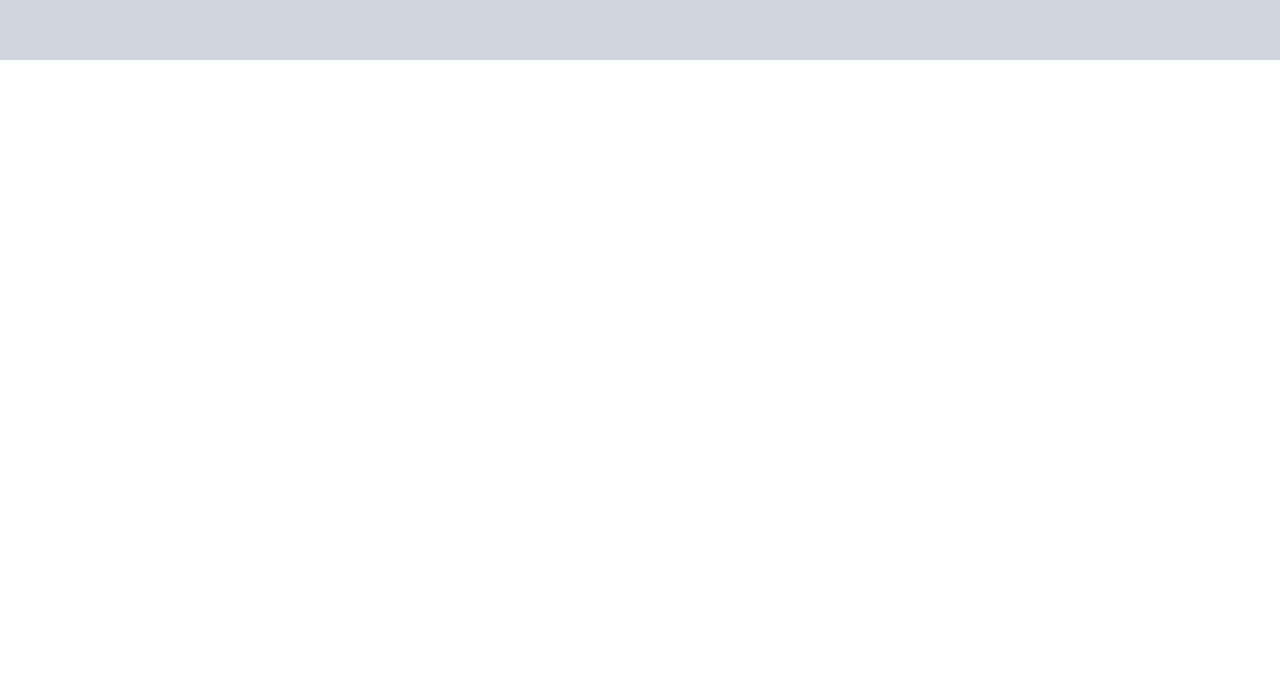
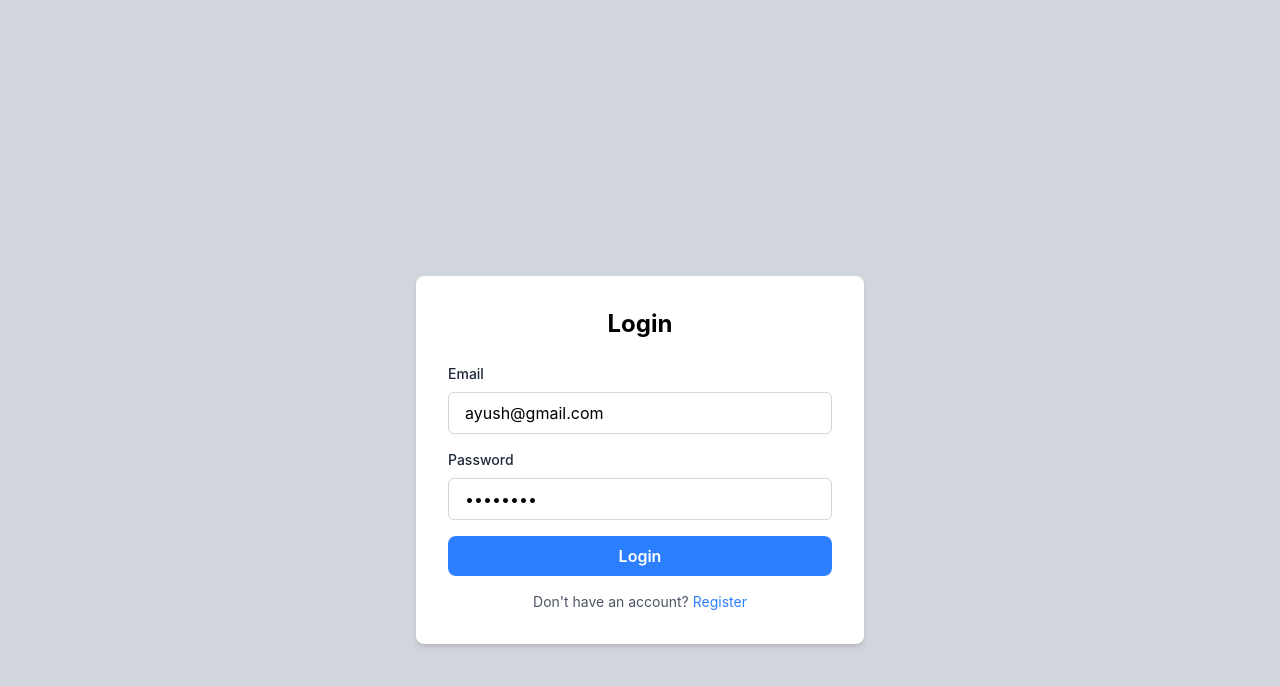
Before and after one commit to ayushraj78088/shortly, a React (Vite) app in the folder frontend/: page / in a window 1280 px wide. Shown: the part 740-1426 px from the top of the page. Before the commit the page ends 800 px from the top, so only its background shows below. Built offline with nearby package versions, Linux system fonts and the light colour scheme; no server answers.

Commit message:
Setup register and login user forms in FE

```diff
--- a/frontend/src/App.jsx
+++ b/frontend/src/App.jsx
@@ -1,9 +1,11 @@
+import AuthPage from "./pages/AuthPage";
 import HomePage from "./pages/HomePage";
 
 function App() {
   return (
     <>
       <HomePage />
+      <AuthPage />
     </>
   );
 }
--- /dev/null
+++ b/frontend/src/api/user.api.js
@@ -0,0 +1,18 @@
+import axiosInstance from "../utils/axiosInstance";
+
+export const registerUser = async (name, email, password) => {
+  const { data } = await axiosInstance.post("/api/auth/register", {
+    name,
+    email,
+    password,
+  });
+  return data;
+};
+
+export const loginUser = async (email, password) => {
+  const { data } = await axiosInstance.post("/api/auth/login", {
+    email,
+    password,
+  });
+  return data;
+};
--- /dev/null
+++ b/frontend/src/components/LoginForm.jsx
@@ -0,0 +1,85 @@
+import { useState } from "react";
+import { loginUser } from "../api/user.api";
+
+const LoginForm = ({ state }) => {
+  const [email, setEmail] = useState("ayush@gmail.com");
+  const [password, setPassword] = useState("12345678");
+  const [loading, setLoading] = useState(false);
+  const [error, setError] = useState("");
+
+  const handleSubmit = async (e) => {
+    e.preventDefault();
+
+    setLoading(true);
+    setError("");
+
+    try {
+      const user = await loginUser(email, password);
+      console.log(user.message);
+    } catch (error) {
+      setError(error.response?.data?.error || "Something went wrong");
+    } finally {
+      setLoading(false);
+    }
+  };
+
+  return (
+    <div className="bg-white p-8 rounded-lg shadow-md w-full max-w-md">
+      <h1 className="text-2xl font-bold text-center mb-6">Login</h1>
+
+      <form className="space-y-4" onSubmit={handleSubmit}>
+        {/* Email */}
+        <div className="flex flex-col gap-2">
+          <label htmlFor="email" className="text-sm font-medium text-gray-800">
+            Email
+          </label>
+
+          <input
+            type="email"
+            id="email"
+            name="email"
+            value={email}
+            onChange={(e) => setEmail(e.target.value)}
+            placeholder="Enter your email"
+            className="w-full px-4 py-2 border border-gray-300 rounded-md focus:outline focus:outline-sky-500"
+          />
+        </div>
+
+        {/* Password */}
+        <div className="flex flex-col gap-2">
+          <label
+            htmlFor="password"
+            className="text-sm font-medium text-gray-800"
+          >
+            Password
+          </label>
+
+          <input
+            type="password"
+            id="password"
+            name="password"
+            value={password}
+            onChange={(e) => setEmail(e.target.value)}
+            placeholder="Enter your password"
+            className="w-full px-4 py-2 border border-gray-300 rounded-md focus:outline focus:outline-sky-500"
+          />
+        </div>
+
+        <button className="w-full bg-blue-500 hover:bg-blue-600 text-white font-semibold py-2 px-4 rounded-lg transition-all duration-300 cursor-pointer">
+          Login
+        </button>
+      </form>
+
+      <p className="text-sm text-center text-gray-600 mt-4">
+        Don&apos;t have an account?{" "}
+        <button
+          onClick={() => state(false)}
+          className="text-blue-500 hover:underline cursor-pointer"
+        >
+          Register
+        </button>
+      </p>
+    </div>
+  );
+};
+export default LoginForm;
--- /dev/null
+++ b/frontend/src/components/RegisterForm.jsx
@@ -0,0 +1,103 @@
+import { useState } from "react";
+import { registerUser } from "../api/user.api";
+
+const RegisterForm = ({ state }) => {
+  const [name, setName] = useState("Ayush");
+  const [email, setEmail] = useState("ayush@gmail.com");
+  const [password, setPassword] = useState("12345678");
+  const [loading, setLoading] = useState(false);
+  const [error, setError] = useState("");
+
+  const handleSubmit = async (e) => {
+    e.preventDefault();
+
+    setLoading(true);
+    setError("");
+
+    try {
+      const user = await registerUser(name, email, password);
+      console.log(user.message);
+    } catch (error) {
+      setError(error.response?.data?.error || "Something went wrong");
+    } finally {
+      setLoading(false);
+    }
+  };
+
+  return (
+    <div className="bg-white p-8 rounded-lg shadow-md w-full max-w-md">
+      <h1 className="text-2xl font-bold text-center mb-6">Create Account</h1>
+
+      <form className="space-y-4" onSubmit={handleSubmit}>
+        {/* Name */}
+        <div className="flex flex-col gap-2">
+          <label htmlFor="name" className="text-sm font-medium text-gray-800">
+            Name
+          </label>
+
+          <input
+            type="text"
+            id="name"
+            name="name"
+            value={name}
+            onChange={(e) => setName(e.target.value)}
+            placeholder="Enter your name"
+            className="w-full px-4 py-2 border border-gray-300 rounded-md focus:outline focus:outline-sky-500"
+          />
+        </div>
+
+        {/* Email */}
+        <div className="flex flex-col gap-2">
+          <label htmlFor="email" className="text-sm font-medium text-gray-800">
+            Email
+          </label>
+
+          <input
+            type="email"
+            id="email"
+            name="email"
+            value={email}
+            onChange={(e) => setEmail(e.target.value)}
+            placeholder="Enter your email"
+            className="w-full px-4 py-2 border border-gray-300 rounded-md focus:outline focus:outline-sky-500"
+          />
+        </div>
+
+        {/* Password */}
+        <div className="flex flex-col gap-2">
+          <label
+            htmlFor="password"
+            className="text-sm font-medium text-gray-800"
+          >
+            Password
+          </label>
+
+          <input
+            type="password"
+            id="password"
+            name="password"
+            value={password}
+            onChange={(e) => setPassword(e.target.value)}
+            placeholder="Create a password"
+            className="w-full px-4 py-2 border border-gray-300 rounded-md focus:outline focus:outline-sky-500"
+          />
+        </div>
+
+        <button className="w-full bg-blue-500 hover:bg-blue-600 text-white font-semibold py-2 px-4 rounded-lg transition-all duration-300 cursor-pointer">
+          Register
+        </button>
+      </form>
+
+      <p className="text-sm text-center text-gray-600 mt-4">
+        Already have an account?{" "}
+        <button
+          onClick={() => state(true)}
+          className="text-blue-500 hover:underline cursor-pointer"
+        >
+          Login
+        </button>
+      </p>
+    </div>
+  );
+};
+export default RegisterForm;
--- a/frontend/src/components/UrlForm.jsx
+++ b/frontend/src/components/UrlForm.jsx
@@ -13,7 +13,6 @@ const UrlForm = () => {
 
     try {
       const newShortUrl = await createShortUrl(url);
-      console.log(newShortUrl);
       setShortUrl(newShortUrl);
       setCopied(false);
     } catch (error) {
@@ -58,16 +57,18 @@ const UrlForm = () => {
           <h2 className="text-lg font-semibold mb-2">Your shortened URL:</h2>
 
           <div className="flex items-center border border-gray-300 rounded-lg overflow-hidden">
-            <input
-              type="text"
-              value={shortUrl}
-              readOnly
-              className="flex-1 p-2 outline-none bg-white"
-            />
+            <a
+              href={shortUrl}
+              target="_blank"
+              rel="noopener noreferrer"
+              className="flex-1 p-2 block truncate hover:underline"
+            >
+              {shortUrl}
+            </a>
 
             <button
               onClick={handleCopy}
-              className={`px-4 py-2 font-medium transition-all duration-300 ${
+              className={`px-4 py-2 font-medium transition-all duration-300 cursor-pointer ${
                 copied
                   ? "bg-green-500 text-white"
                   : "bg-gray-200 hover:bg-gray-300 text-black"
--- /dev/null
+++ b/frontend/src/pages/AuthPage.jsx
@@ -0,0 +1,18 @@
+import { useState } from "react";
+import LoginForm from "../components/LoginForm";
+import RegisterForm from "../components/RegisterForm";
+
+const AuthPage = () => {
+  const [loginForm, setLoginForm] = useState(true);
+
+  return (
+    <div className="min-h-screen bg-gray-300 flex flex-col justify-center items-center text-black">
+      {loginForm ? (
+        <LoginForm state={setLoginForm} />
+      ) : (
+        <RegisterForm state={setLoginForm} />
+      )}
+    </div>
+  );
+};
+export default AuthPage;
--- a/frontend/src/utils/axiosInstance.js
+++ b/frontend/src/utils/axiosInstance.js
@@ -4,6 +4,7 @@ const API_BASE_URL = import.meta.env.VITE_BACKEND_URL;
 
 const axiosInstance = axios.create({
   baseURL: API_BASE_URL,
+  withCredentials: true,
 });
 
 export default axiosInstance;
```
Also changed, not shown: 2 other files (tests, documents, lock files or other folders).
